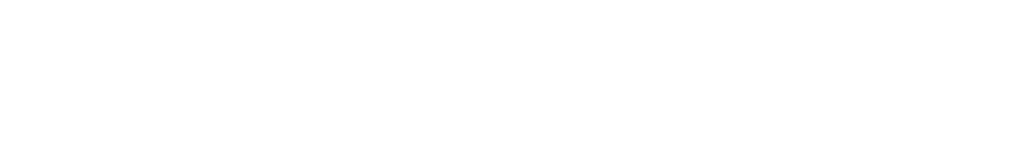
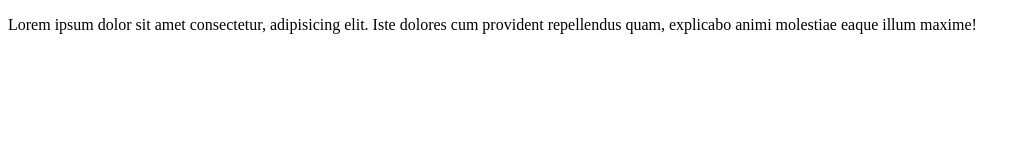
Before and after one commit to OgbuEsther/Github_Class, a plain HTML site: page index1.html in a window 1280 px wide. Shown: the whole page, without its empty margins (0-1029 px from the left). Drawn offline with Linux system fonts and the light colour scheme.

Commit message:
Added some changes on the reels

```diff
--- a/index1.html
+++ b/index1.html
@@ -6,6 +6,6 @@
     <title>Document</title>
 </head>
 <body>
-
+    <P>Lorem ipsum dolor sit amet consectetur, adipisicing elit. Iste dolores cum provident repellendus quam, explicabo animi molestiae eaque illum maxime!</P>
 </body>
 </html>
```
